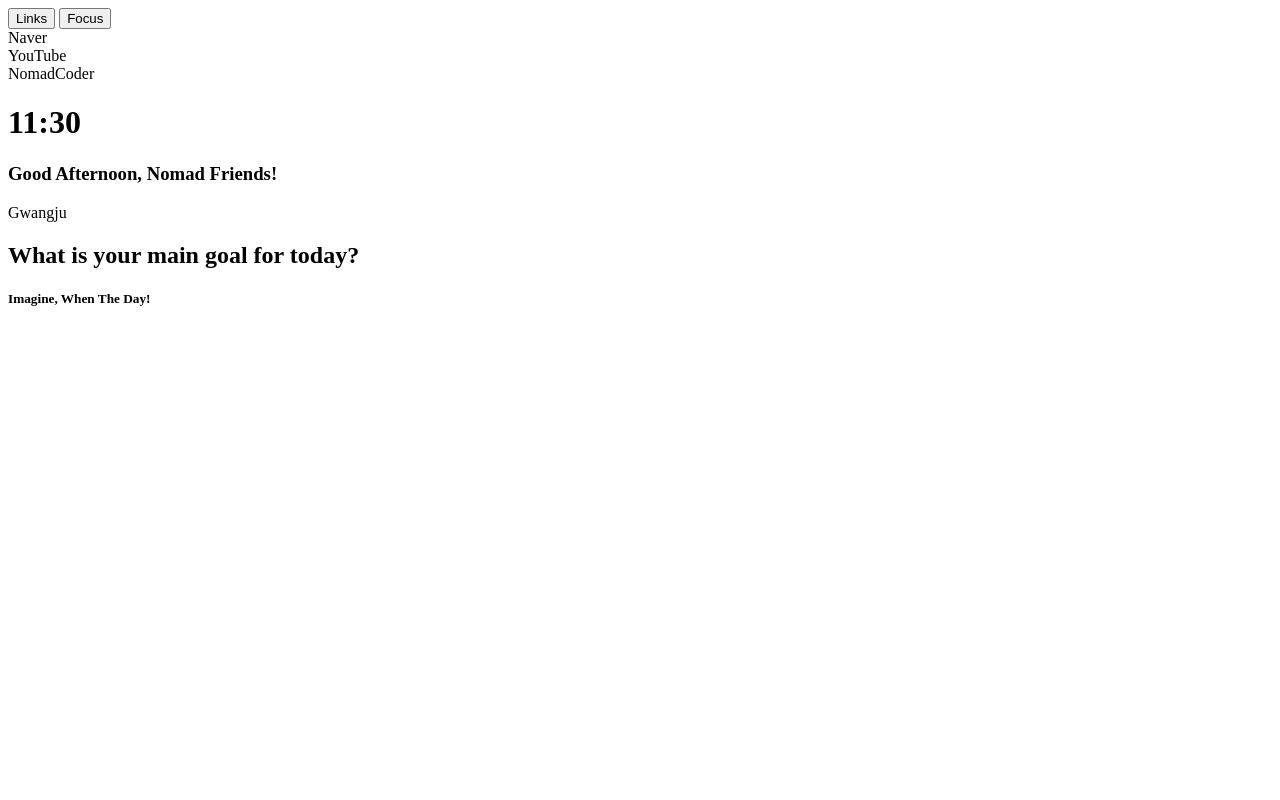
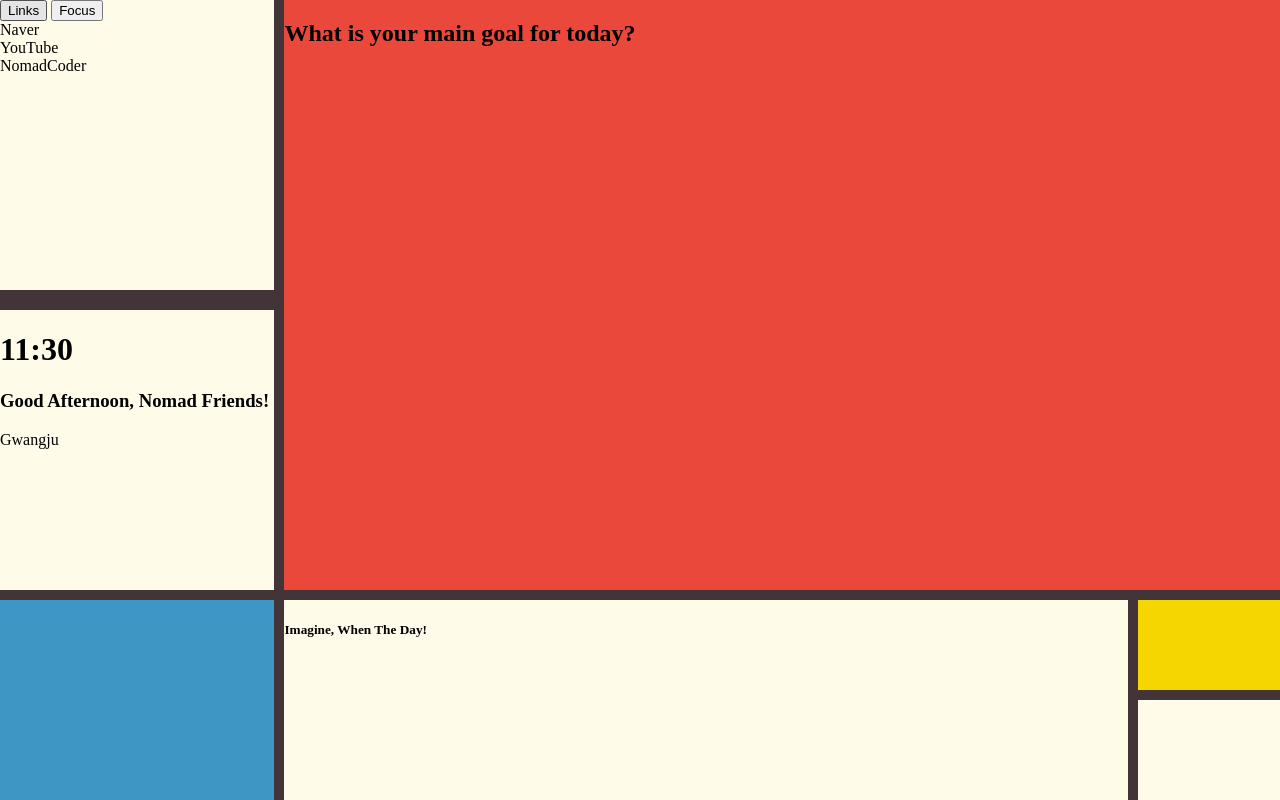
Before and after one commit to CodeSubSpace/MomenTodo, a plain HTML site: page index.html in a window 1280 px wide. Drawn offline with Linux system fonts and the light colour scheme.

Commit message:
Added basic Css styling

```diff
--- a/index.html
+++ b/index.html
@@ -4,7 +4,7 @@
     <meta charset="UTF-8">
     <meta name="viewport" content="width=device-width, initial-scale=1.0">
     <title>MomenTodo</title>
-    <link href="src/css/style.css"
+    <link href="src/css/style.css" rel="stylesheet">
 </head>
 <body>
     <div class="focus-links">
@@ -41,9 +41,11 @@
     <main class="main">
         <h2>What is your main goal for today?</h2>
     </main>
+    <div class="blue"></div>
     <footer class="comment">
         <h5>Imagine, When The Day!</h5>
     </footer>
+    <div class="yellow"></div>
     <script src="src/js/app.js"></script>
     <script src="https://kit.fontawesome.com/de97c4dde9.js" crossorigin="anonymous"></script>
 </body>
--- a/src/css/style.css
+++ b/src/css/style.css
@@ -0,0 +1,63 @@
+:root {
+    --mon-white: rgb(254,251,232);
+    --mon-red: rgb(234,72,59);
+    --mon-blue: rgb(61,150,196);
+    --mon-yellow: rgb(245,214,1);
+    --mon-black: rgb(66,52,55);
+
+    --mon-border: 10px solid var(--mon-black);
+}
+
+body {
+    width: 100vw;
+    height: 100vh;
+    margin: 0px;
+
+    display: grid;
+    grid-template-columns: 2fr 6fr 1fr;
+    grid-template-rows: 3fr 3fr 1fr 1fr;
+    /* gap: 10px; */
+
+    background-color: var(--mon-white);
+}
+
+.focus-links {
+    grid-column: 1/2;
+    grid-row:1/2;
+
+    border-right: var(--mon-border);
+    border-bottom: var(--mon-border);
+}
+
+.clock-weather {
+    grid-column: 1/2;
+    grid-row: 2/3;
+
+    border: var(--mon-border);
+    border-left: none;
+}
+
+.main {
+    background-color: var(--mon-red);
+    grid-column: 2/4;
+    grid-row: 1/3;
+    border-bottom: var(--mon-border);
+}
+
+.blue {
+    background-color: var(--mon-blue);
+    grid-column: 1/2;
+    grid-row: 3/5;
+    border-right: var(--mon-border);
+}
+
+.comment {
+    grid-column: 2/3;
+    grid-row: 3/5;
+    border-right: var(--mon-border);
+}
+
+.yellow {
+    background-color: var(--mon-yellow);
+    border-bottom: var(--mon-border);
+}
```
